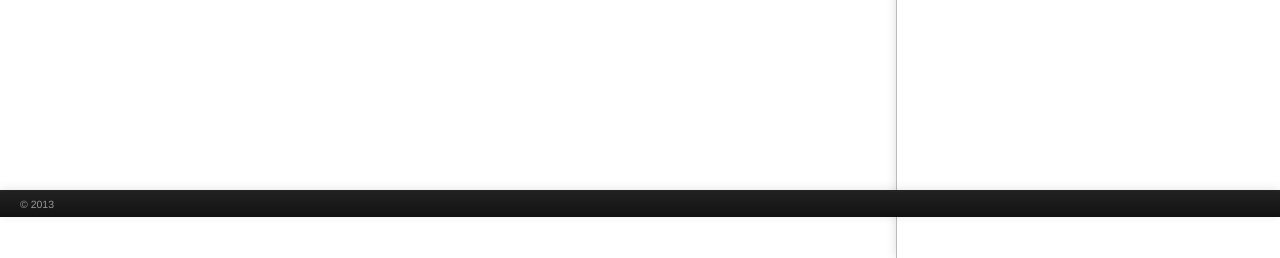
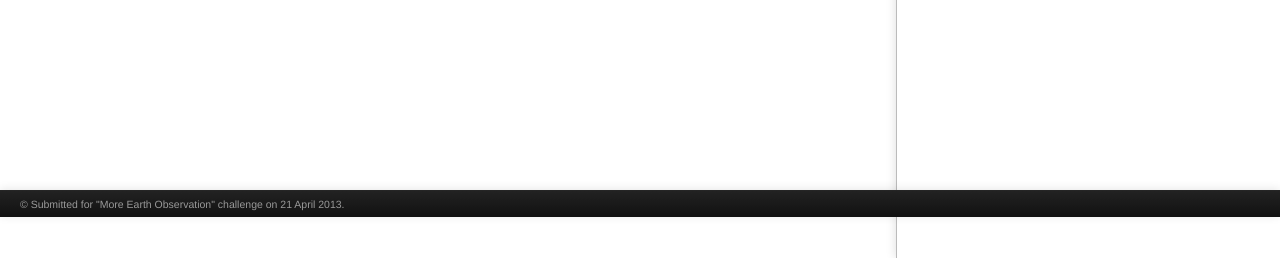
Before and after one commit to peykar/imagecolony, a Django app: page / in a window 1280 px wide. Shown: the part 583-841 px from the top of the page. Run offline with Django 3.2, Linux system fonts and the light colour scheme; parts of the project's set-up code (start-up, migrations or seed data) failed here and were passed over; some libraries are stand-ins or nearby versions.

Commit message:
copyright text.

```diff
--- a/miss/templates/index.html
+++ b/miss/templates/index.html
@@ -110,7 +110,7 @@
     <div id="footer" class="navbar navbar-fixed-bottom navbar-inverse">
       <div class="navbar-inner">
         <div class="container-fluid">
-          <small class="copyright">&copy; 2013</small>
+          <small class="copyright">&copy; Submitted for "More Earth Observation" challenge on 21 April 2013.</small>
         </div>
       </div>
     </div>
```
